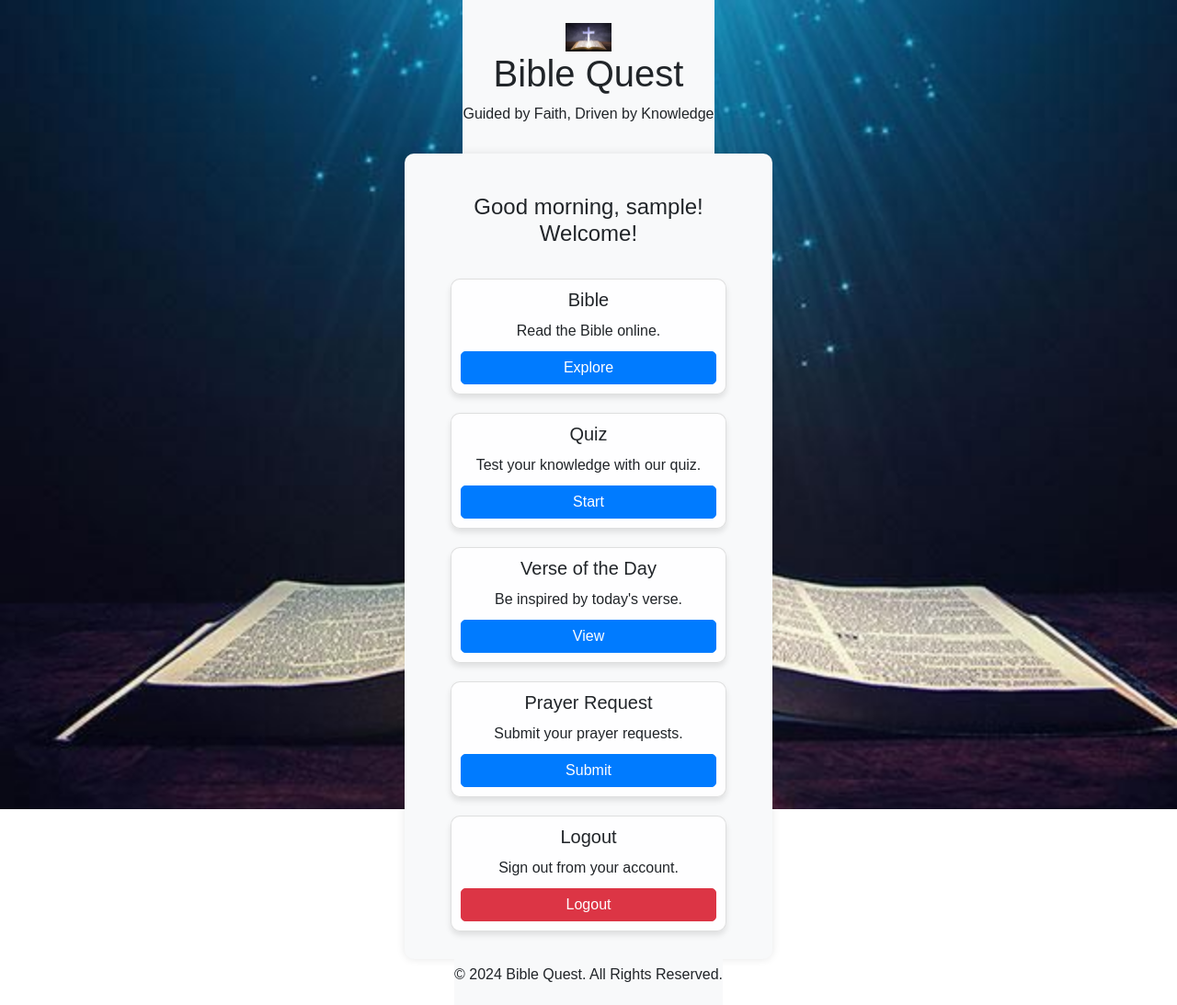
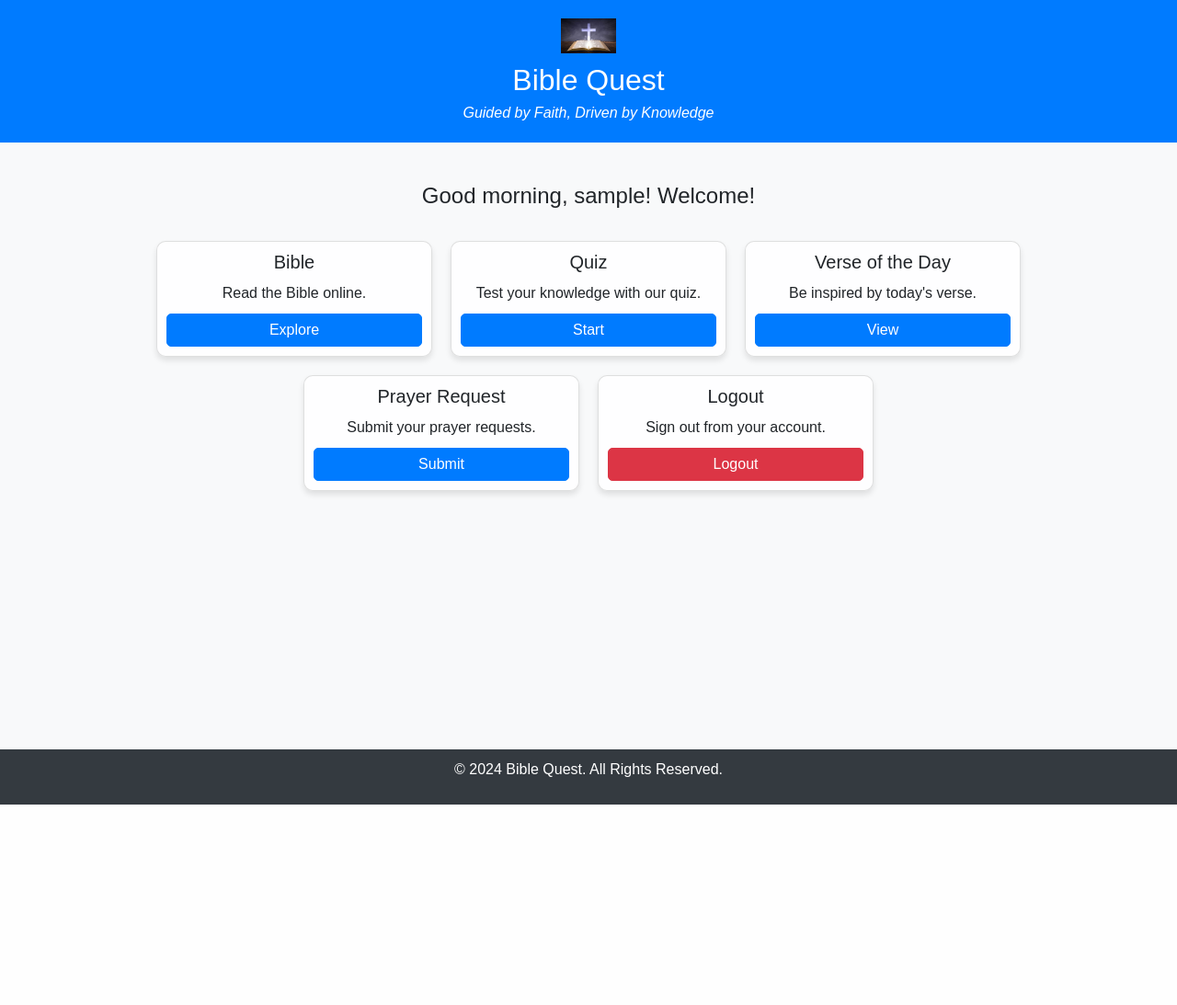
Before and after one commit to kandukurisanghavi/BibleQuest, a Django app: page /accounts/home/ in a window 1280 px wide. Shown: the whole page at 92% size. After the commit the page ends 875 px from the top, so only its background shows below. Run offline with Django 5.2, Linux system fonts and the light colour scheme; the visitor is signed in with stand-in values (Sample User, id 1); some libraries are stand-ins or nearby versions.

Commit message:
Update base.html for  full-page layout and styling

```diff
--- a/biblequest/accounts/templates/accounts/base.html
+++ b/biblequest/accounts/templates/accounts/base.html
@@ -1,3 +1,4 @@
+<!-- filepath: c:\Users\HP\Major_Project\biblequest\accounts\templates\accounts\base.html -->
 <!DOCTYPE html>
 <html lang="en">
 <head>
@@ -14,55 +15,82 @@
             margin: 0;
             padding: 0;
             height: 100%;
-            display: flex;
-            flex-direction: column;
-            justify-content: space-between;
+            width: 100%;
+            font-family: Arial, sans-serif;
         }
 
         header {
-            flex-shrink: 0;
+            width: 100%;
+            padding: 20px;
+            background-color: #007bff;
+            color: white;
             text-align: center;
-            padding: 15px 0;
+        }
+
+        header .logo {
+            width: 60px;
+            height: auto;
+            margin-bottom: 10px;
+        }
+
+        header h1 {
+            margin: 0;
+            font-size: 2rem;
+        }
+
+        header p.subtitle {
+            margin: 5px 0 0;
+            font-size: 1rem;
+            font-style: italic;
+        }
+
+        main {
+            padding: 20px;
+            width: 100%;
+            min-height: calc(100vh - 140px); /* Adjust for header and footer height */
             background-color: #f8f9fa;
         }
 
-        .logo {
-            width: 50px;
-            height: auto;
-            margin-top: 10px; /* Moves the header slightly downward */
+        footer {
+            width: 100%;
+            padding: 10px;
+            background-color: #343a40;
+            color: white;
+            text-align: center;
         }
 
-        .main-content {
-            flex-grow: 1;
-            display: flex;
-            justify-content: center;
-            align-items: center;
+        .messages {
+            margin-bottom: 20px;
         }
 
-        .form-container {
-            width: 100%;
-            max-width: 400px;
-            padding: 20px;
-            background-color: #f8f9fa;
-            border-radius: 10px;
-            box-shadow: 0 0 10px rgba(0, 0, 0, 0.1);
+        .messages p {
+            padding: 10px;
+            border-radius: 5px;
         }
 
-        footer {
-            flex-shrink: 0;
-            text-align: center;
-            padding: 5px 0;
-            background-color: #f8f9fa;
+        .messages p.success {
+            background-color: #d4edda;
+            color: #155724;
+        }
+
+        .messages p.error {
+            background-color: #f8d7da;
+            color: #721c24;
+        }
+
+        .messages p.info {
+            background-color: #d1ecf1;
+            color: #0c5460;
         }
     </style>
 </head>
 <body>
     <header>
-        <img src="{% static 'images/logo.png' %}" alt="Bible Quest Logo - Interactive Bible Study App" class="logo">
+        <img src="{% static 'images/logo.png' %}" alt="Bible Quest Logo" class="logo">
         <h1>Bible Quest</h1>
         <p class="subtitle">Guided by Faith, Driven by Knowledge</p>
     </header>
-    <main class="container main-content">
+    <main>
         {% if messages %}
             <div class="messages">
                 {% for message in messages %}
@@ -70,9 +98,7 @@
                 {% endfor %}
             </div>
         {% endif %}
-        <div class="form-container">
-            {% block content %}{% endblock %}
-        </div>
+        {% block content %}{% endblock %}
     </main>
     <footer>
         {% block footer %}
```
